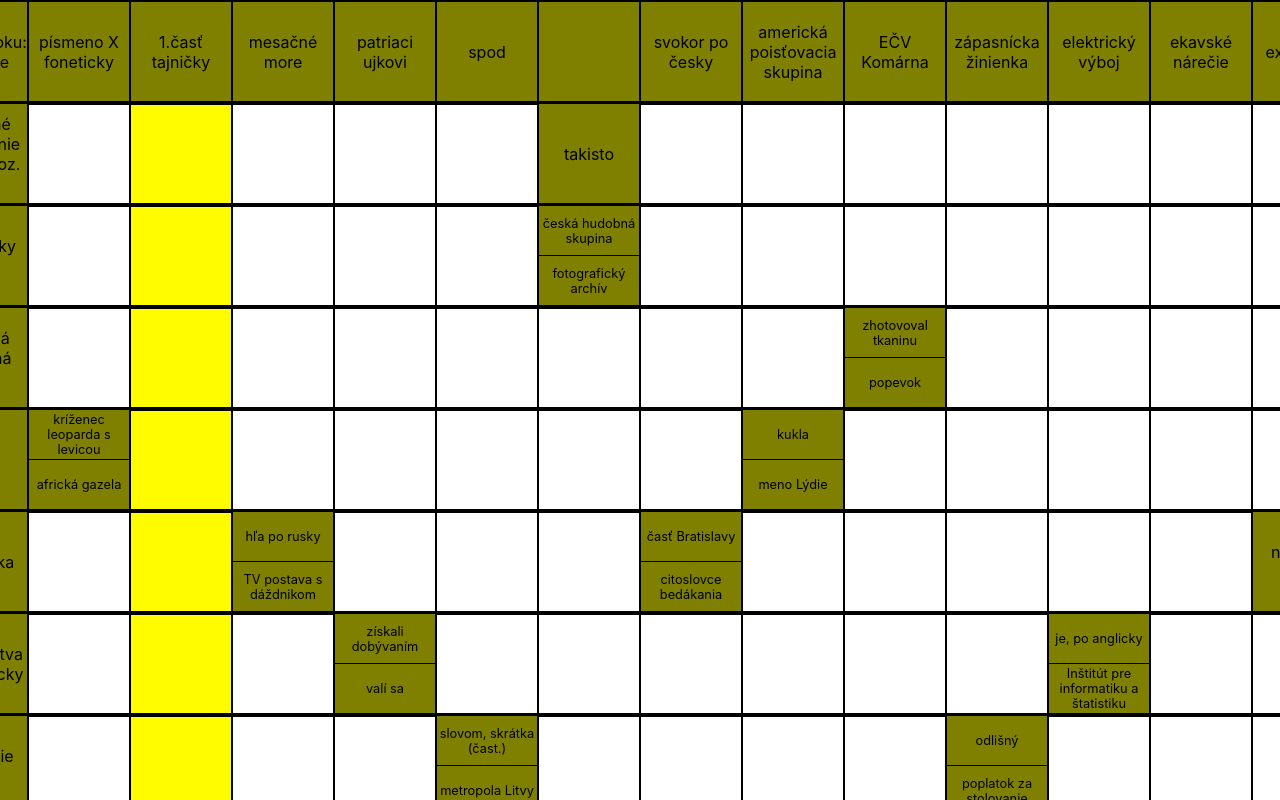
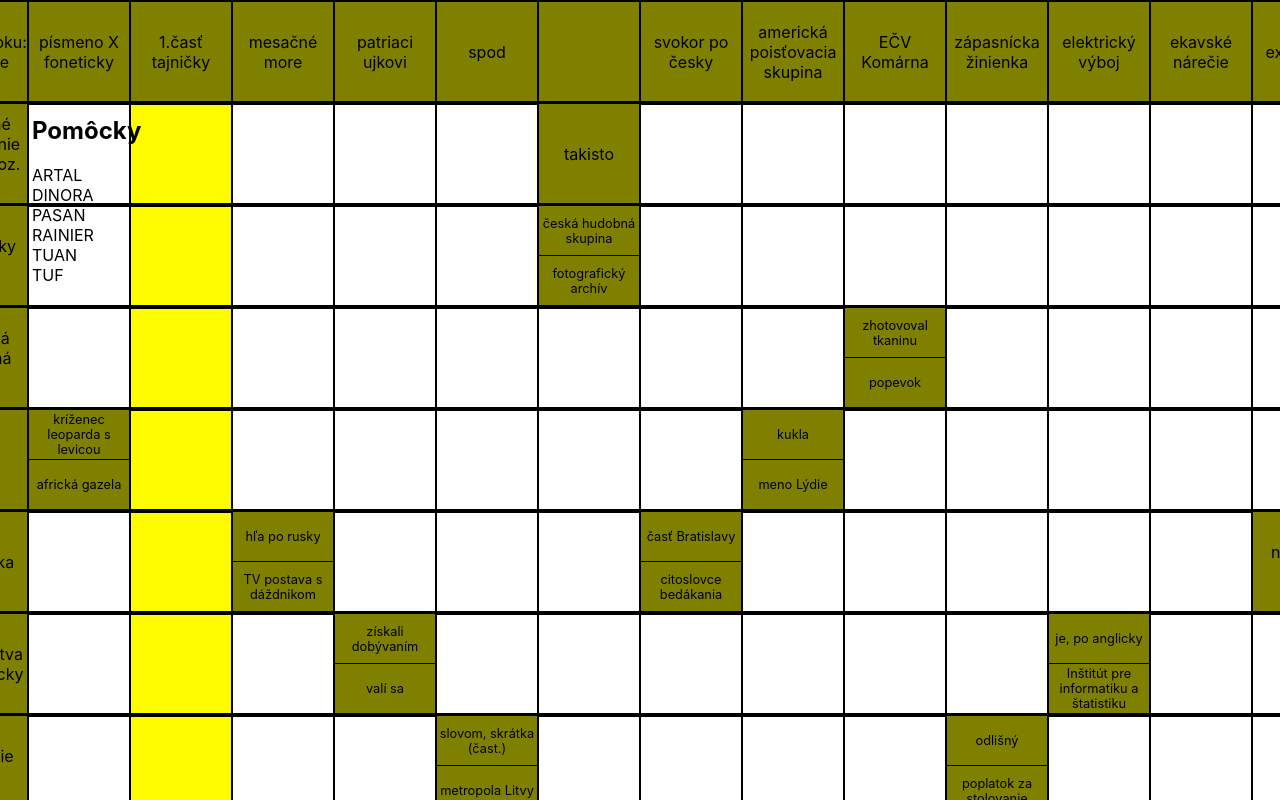
Before and after one commit to MartinTuroci/crossword, a React (Create React App) app: page / in a window 1280 px wide. Shown: the top 800 px of the page. Built offline with nearby package versions, Linux system fonts and the light colour scheme.

Commit message:
feat: Help

```diff
--- a/src/App.tsx
+++ b/src/App.tsx
@@ -2,12 +2,14 @@ import React from 'react';
 import Board from './components/Board';
 import './App.css';
 import Footer from './components/Footer';
-
+import Help from './components/Help';
+import { helpers } from './util/crossword';
 function App() {
   return (
     <div className="App">
       <div className="app-container">
         <Board />
+        <Help helpers={helpers} />
         <Footer />
       </div>
     </div>
--- /dev/null
+++ b/src/components/Help.css
@@ -0,0 +1,11 @@
+.help {
+  position: fixed;
+  top: 5rem;
+  left: 1rem;
+  padding: 1rem;
+}
+
+.help__list {
+  list-style: none;
+  padding: 0;
+}
--- /dev/null
+++ b/src/components/Help.tsx
@@ -0,0 +1,20 @@
+import React from 'react';
+import './Help.css';
+
+type HelpProps = {
+  helpers: string[];
+};
+
+const Help = ({ helpers }: HelpProps) => {
+  return (
+    <section className="help">
+      <h1>Pomôcky</h1>
+      <ul className="help__list">
+        {helpers.map((helper: string, index) => (
+          <li key={index}>{helper}</li>
+        ))}
+      </ul>
+    </section>
+  );
+};
+export default Help;
--- a/src/util/crossword.ts
+++ b/src/util/crossword.ts
@@ -1122,3 +1122,5 @@ export const crossword: Tile[] = [
     type: TileType.WRITEABLE,
   },
 ];
+
+export const helpers = ['ARTAL', 'DINORA', 'PASAN', 'RAINIER', 'TUAN', 'TUF'];
```
